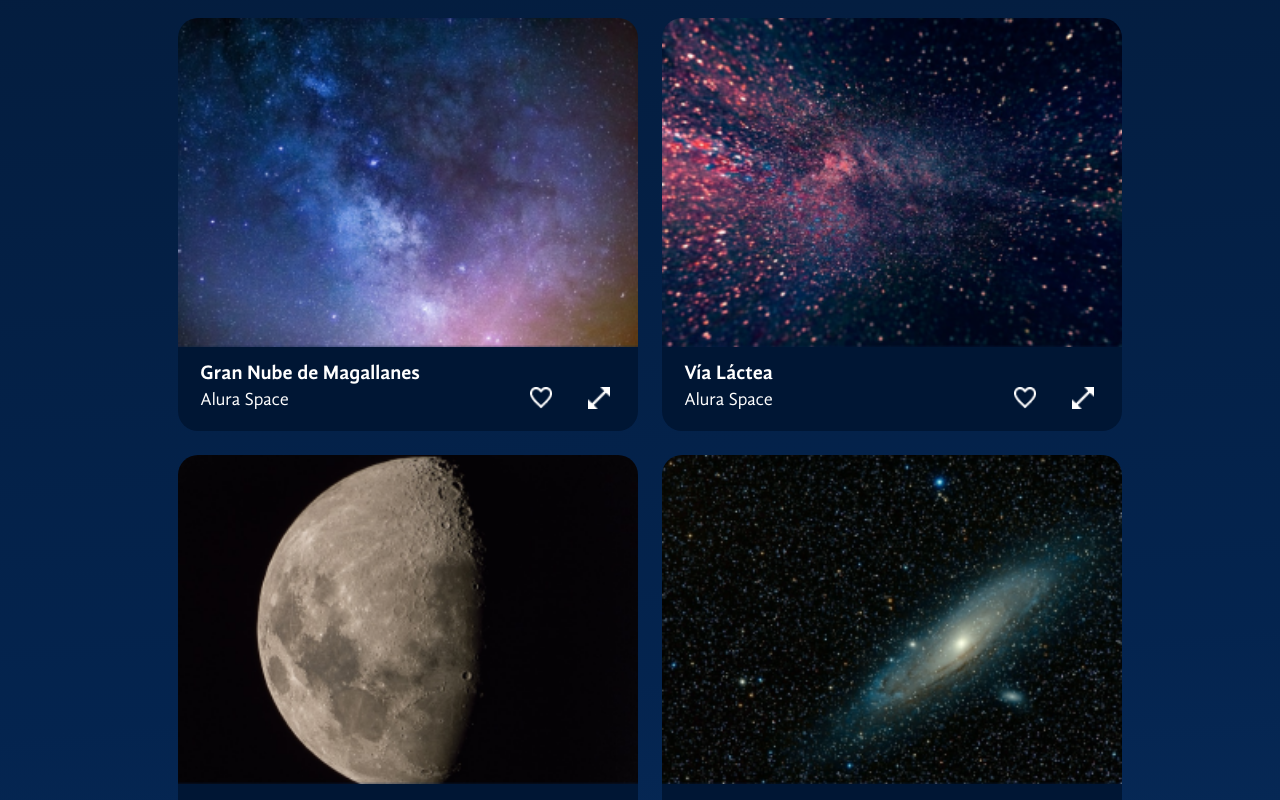
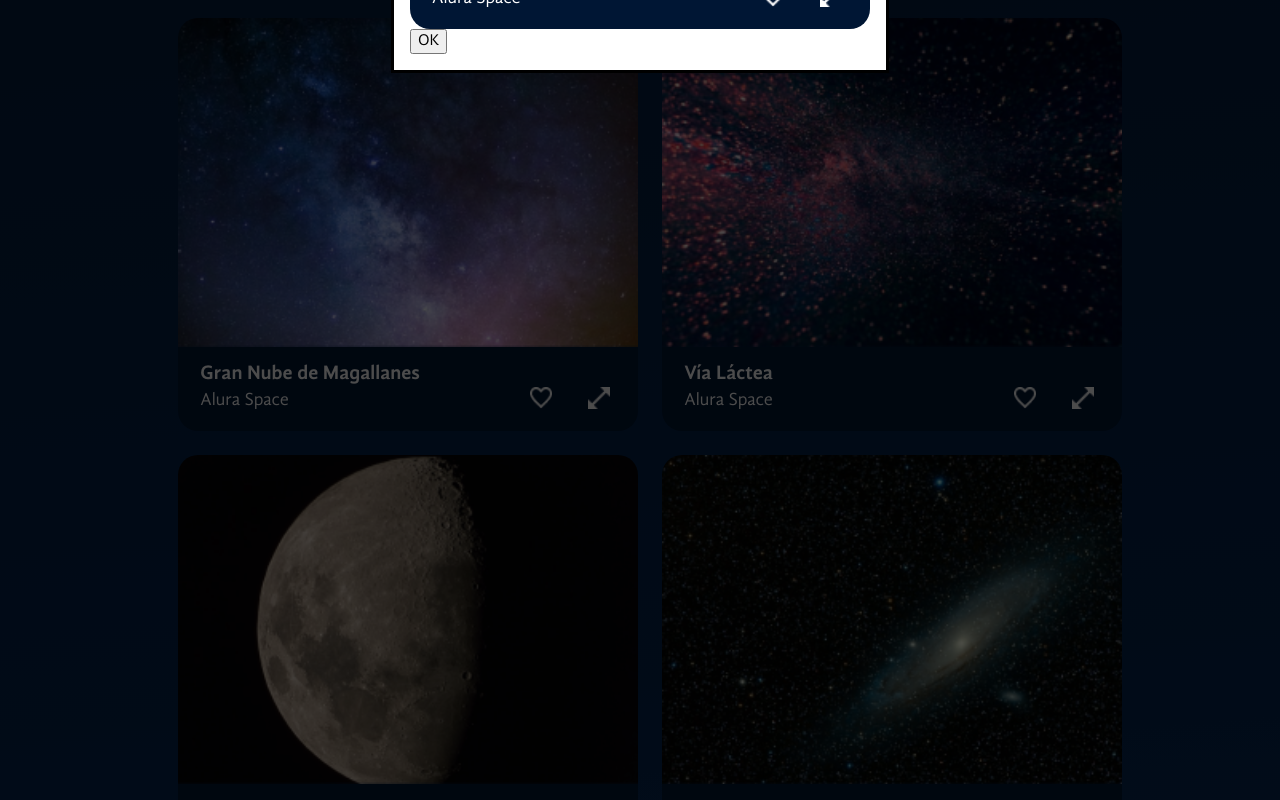
Before and after one commit to Gerts18/WEB_PRACTICE, a React (Vite) app in the folder REACT/space-app/: page / in a window 1280 px wide. Both pictures are taken after a click on the button 599 px from the left and 1097 px from the top of the page. Shown: the part 697-1497 px from the top of the page. Built offline with nearby package versions, Linux system fonts and the light colour scheme.

Commit message:
Displayin the image selected with zoom

```diff
--- a/REACT/space-app/src/ImageZoom/index.jsx
+++ b/REACT/space-app/src/ImageZoom/index.jsx
@@ -1,17 +1,36 @@
+import styled from "styled-components"
+import ImageCard from "../components/Gallery/ImageCard"
 
+const Overlay = styled.div`
+    background-color: rgba(0, 0, 0, 0.7);
+    position: fixed;
+    top: 0;
+    left: 0;
+    right: 0;
+    bottom: 0;
+`
 
-const ImageZoom = ({foto}) => {
+const DialogEstilizado = styled.dialog`
+    position: absolute;
+    top: 294px;
+`
 
-
+const ImageZoom = ({ foto }) => {
 
     return (
         <>
-            <dialog open={!!foto} >
-                <p>Greetings, one and all!</p>
-                <form method="dialog">
-                    <button>OK</button>
-                </form>
-            </dialog>
+            {
+                foto &&
+                <>
+                    <Overlay />
+                    <DialogEstilizado open={!!foto}>
+                        <ImageCard foto={foto} expandida={true} />
+                        <form method="dialog">
+                            <button>OK</button>
+                        </form>
+                    </DialogEstilizado>
+                </>
+            }
         </>
     )
 }
--- a/REACT/space-app/src/components/Gallery/ImageCard/index.jsx
+++ b/REACT/space-app/src/components/Gallery/ImageCard/index.jsx
@@ -58,6 +58,7 @@ const ImageCard = (props) => {
 
   const { titulo, fuente, path, id, tagId, expandida = false} = props.foto
 
+  const {solicitarZoom} = props
 
   return (
     <Contenedor $expandida = {expandida} >
@@ -76,7 +77,7 @@ const ImageCard = (props) => {
 
             {
               !expandida &&
-              <BotonEstilizado onClick={() => props.solicitarZoom(props.foto)} >
+              <BotonEstilizado onClick={() => solicitarZoom(props.foto)} >
                 <img src={expandir} />
               </BotonEstilizado>
             }
```
